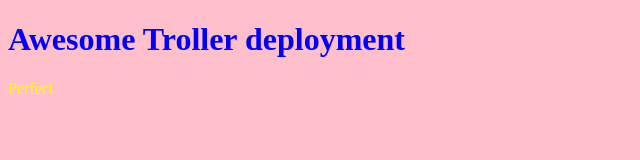
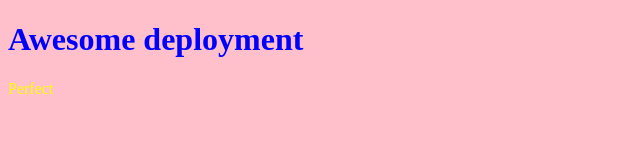
Before and after one commit to tompizmor/http-example, a plain HTML site: page index.html in a window 1280 px wide. Shown: the whole page, without its empty margins (0-640 px from the left). Drawn offline with Linux system fonts and the light colour scheme.

Commit message:
change title

```diff
--- a/index.html
+++ b/index.html
@@ -9,7 +9,7 @@ p    {color: yellow;}
 </head>
 <body>
 
-<h1>Awesome Troller deployment</h1>
+<h1>Awesome deployment</h1>
 <p>Perfect</p>
 
 </body>
```
